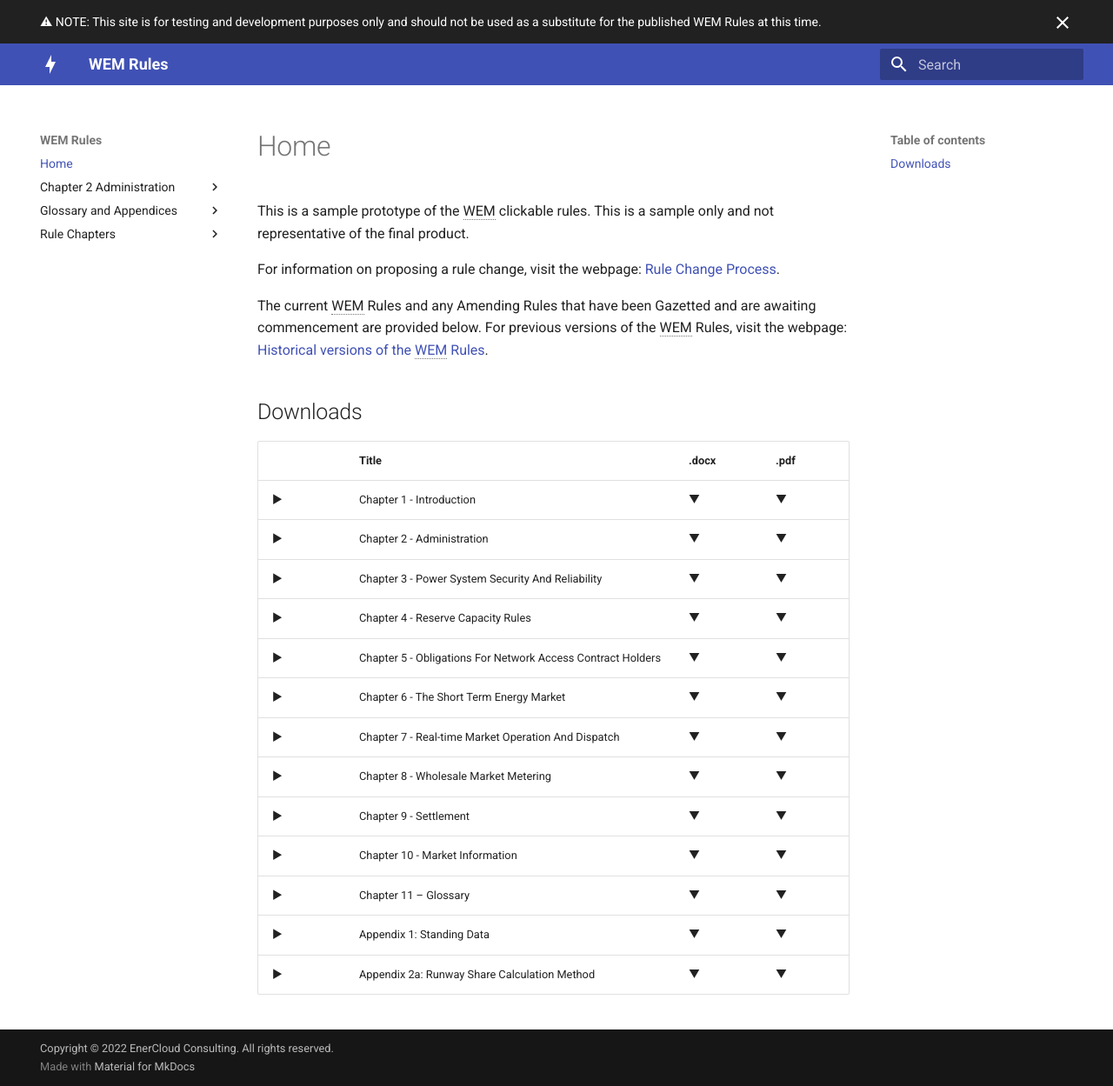
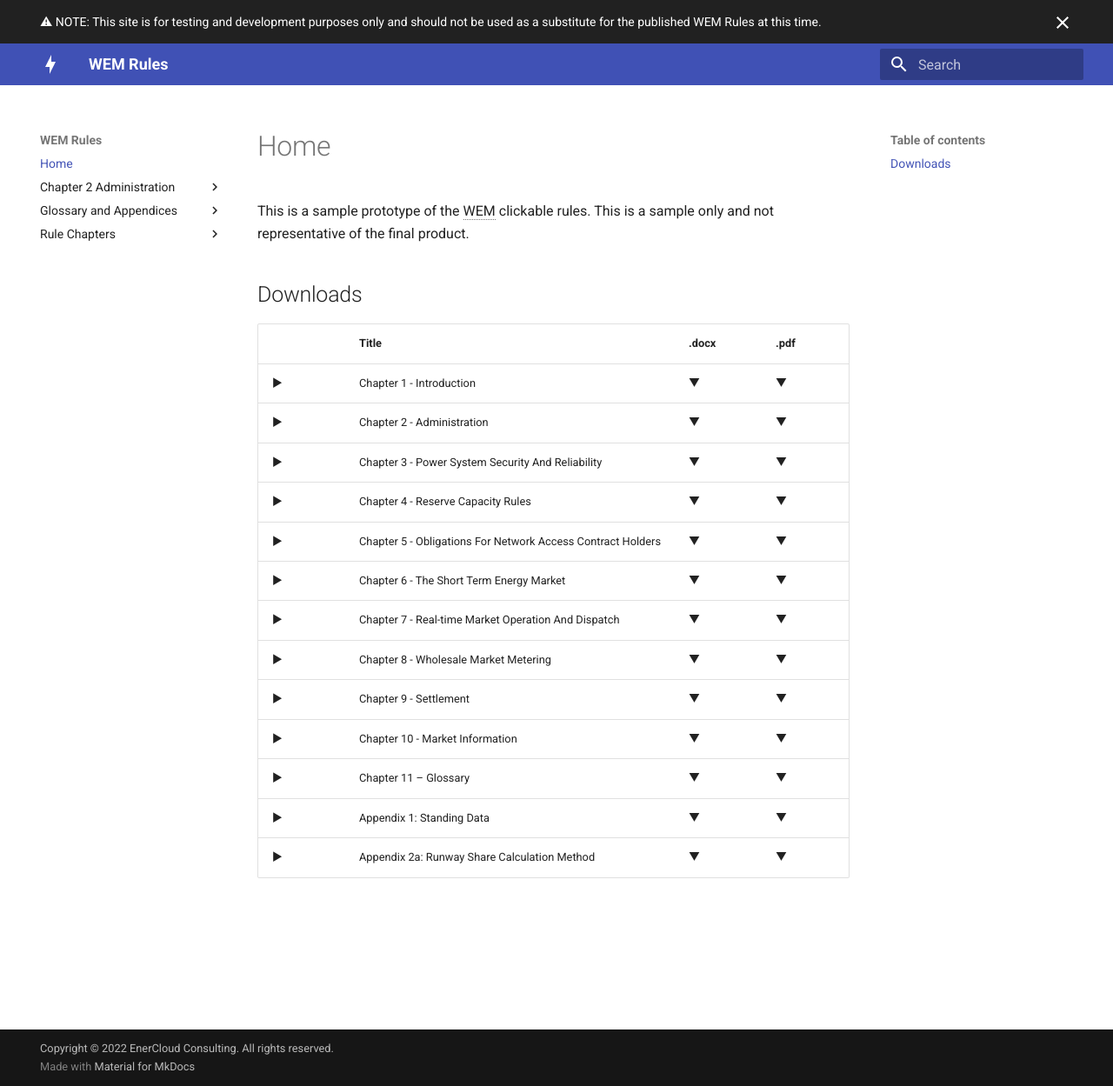
Before and after one commit to EnerCloud-PoC/wem-rules-prototype, an MkDocs documentation site: the page built from docs/index.md, in a window 1280 px wide and 1249 px high. Shown: the whole window at 87% size. Built offline with MkDocs 1.6.1 and Material for MkDocs 9.7.7, drawn with Linux system fonts in a browser that asks for light colours; the version menu is left out.

```diff
--- a/docs/index.md
+++ b/docs/index.md
@@ -3,9 +3,6 @@
 This is a sample prototype of the WEM clickable rules.
 This is a sample only and not representative of the final product.
 
-For information on proposing a rule change, visit the webpage: [Rule Change Process](https://www.wa.gov.au/government/document-collections/rule-change-process).
-
-The current WEM Rules and any Amending Rules that have been Gazetted and are awaiting commencement are provided below. For previous versions of the WEM Rules, visit the webpage: [Historical versions of the WEM Rules](https://www.wa.gov.au/government/document-collections/historical-versions-of-the-wem-rules).
 
 ## Downloads
 
```
Also changed, not shown: docs/Chapter 2 - Administration/2.13 - Compliance Monitoring and Enforcement.md (+4 -4 lines), docs/Chapter 2 - Administration/2.15 - Monitoring and Reporting WEM Procedures.md (+5 -5 lines).
